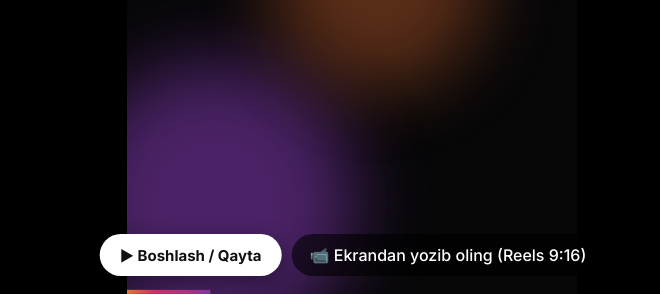
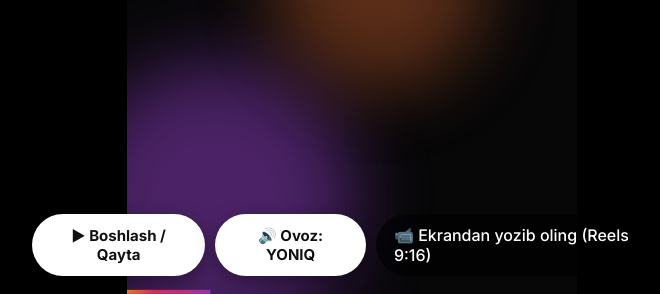
Before and after one commit to dostonbekqurbonov13-source/Pro-uchun, a plain HTML site: page instamarket/promo/reels.html in a window 1280 px wide. Shown: the part 506-800 px from the top of the page, without its empty margins (288-948 px from the left). Drawn offline with Linux system fonts and the light colour scheme.

Commit message:
feat: reklama videosiga o'zbekcha ovozli matn (TTS) qo'shildi

```diff
--- a/instamarket/promo/reels.html
+++ b/instamarket/promo/reels.html
@@ -204,6 +204,7 @@
 
 <div id="ctrl">
   <button onclick="play()">▶ Boshlash / Qayta</button>
+  <button id="voiceBtn" onclick="toggleVoice()">🔊 Ovoz: YONIQ</button>
   <div class="hint">📹 Ekrandan yozib oling (Reels 9:16)</div>
 </div>
 
@@ -220,14 +221,63 @@
   }
   window.addEventListener('resize', fit); fit();
 
+  // ===== OVOZLI MATN (text-to-speech) =====
+  // Har bir sahna boshlanishida o'qiladigan gaplar (vaqt: soniya)
+  var NARRATION = [
+    { t:0.4,  text:"InstaBazar — O'zbekistondagi birinchi Instagram account bozori." },
+    { t:3.6,  text:"Instagram accounting bormi? Uni soting va pul ishlang!" },
+    { t:7.4,  text:"Endi xavfsiz savdo qiling. Escrow himoyasi pulingizni saqlaydi." },
+    { t:11.8, text:"Tekshirilgan accountlar, nakrutka tekshiruvi, va atigi o'n foiz komissiya." },
+    { t:16.8, text:"Tayyor, faol accountlar siz uchun." },
+    { t:21.0, text:"Instabazar nuqta uz. Hoziroq kiring!" }
+  ];
+  var voiceOn = true;
+  var timers = [];
+
+  function pickVoice(){
+    var vs = speechSynthesis.getVoices();
+    // o'zbekcha -> ruscha -> birinchi mavjud ovoz
+    return vs.find(function(v){return /uz/i.test(v.lang)}) ||
+           vs.find(function(v){return /ru/i.test(v.lang)}) ||
+           vs.find(function(v){return /tr/i.test(v.lang)}) || vs[0];
+  }
+  function speak(text){
+    if(!('speechSynthesis' in window)) return;
+    var u = new SpeechSynthesisUtterance(text);
+    var v = pickVoice();
+    if(v){ u.voice = v; u.lang = v.lang; } else { u.lang='uz-UZ'; }
+    u.rate = 1.0; u.pitch = 1.05; u.volume = 1;
+    speechSynthesis.speak(u);
+  }
+  function clearVoice(){
+    if('speechSynthesis' in window) speechSynthesis.cancel();
+    timers.forEach(clearTimeout); timers = [];
+  }
+  function scheduleVoice(){
+    if(!voiceOn) return;
+    NARRATION.forEach(function(n){
+      timers.push(setTimeout(function(){ speak(n.text); }, n.t*1000));
+    });
+  }
+
   // Animatsiyani boshlash (qayta o'ynatish uchun klassni reset qilamiz)
   var stage = document.getElementById('stage');
   function play(){
+    clearVoice();
     stage.classList.remove('playing');
     void stage.offsetWidth; // reflow
     stage.classList.add('playing');
+    scheduleVoice();
   }
-  // sahifa ochilganda avtomatik boshlanadi
+  function toggleVoice(){
+    voiceOn = !voiceOn;
+    document.getElementById('voiceBtn').textContent = voiceOn ? '🔊 Ovoz: YONIQ' : '🔇 Ovoz: O\'CHIQ';
+    if(!voiceOn) clearVoice();
+  }
+  // ba'zi brauzerlar ovozlarni kech yuklaydi
+  if('speechSynthesis' in window){ speechSynthesis.onvoiceschanged = function(){}; }
+
+  // sahifa ochilganda avtomatik boshlanadi (foydalanuvchi bosgach ovoz ishlaydi)
   window.addEventListener('load', function(){ setTimeout(play, 400); });
 </script>
 </body>
```
